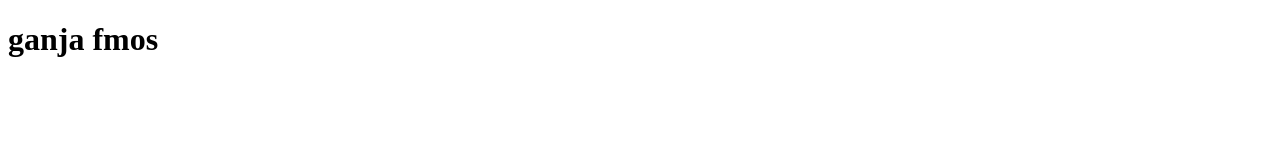
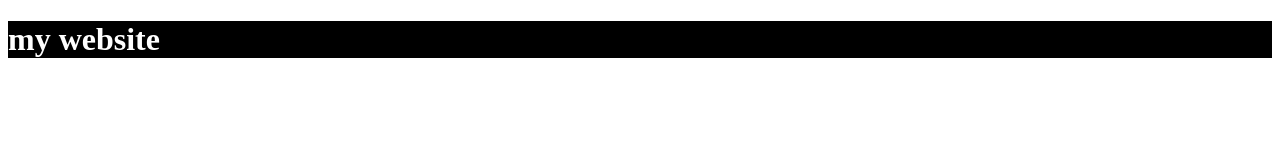
Before and after one commit to Ganja0003/Ganja0003.github.io, a plain HTML site: page index.html in a window 1280 px wide. Drawn offline with Linux system fonts and the light colour scheme.

Commit message:
i have added some text

```diff
--- a/index.html
+++ b/index.html
@@ -6,6 +6,6 @@
     <title>Document</title>
 </head>
 <body>
-    <h1>ganja fmos</h1>
+    <h1 style="color: white; background-color: black;">my website</h1>
 </body>
 </html>
```
